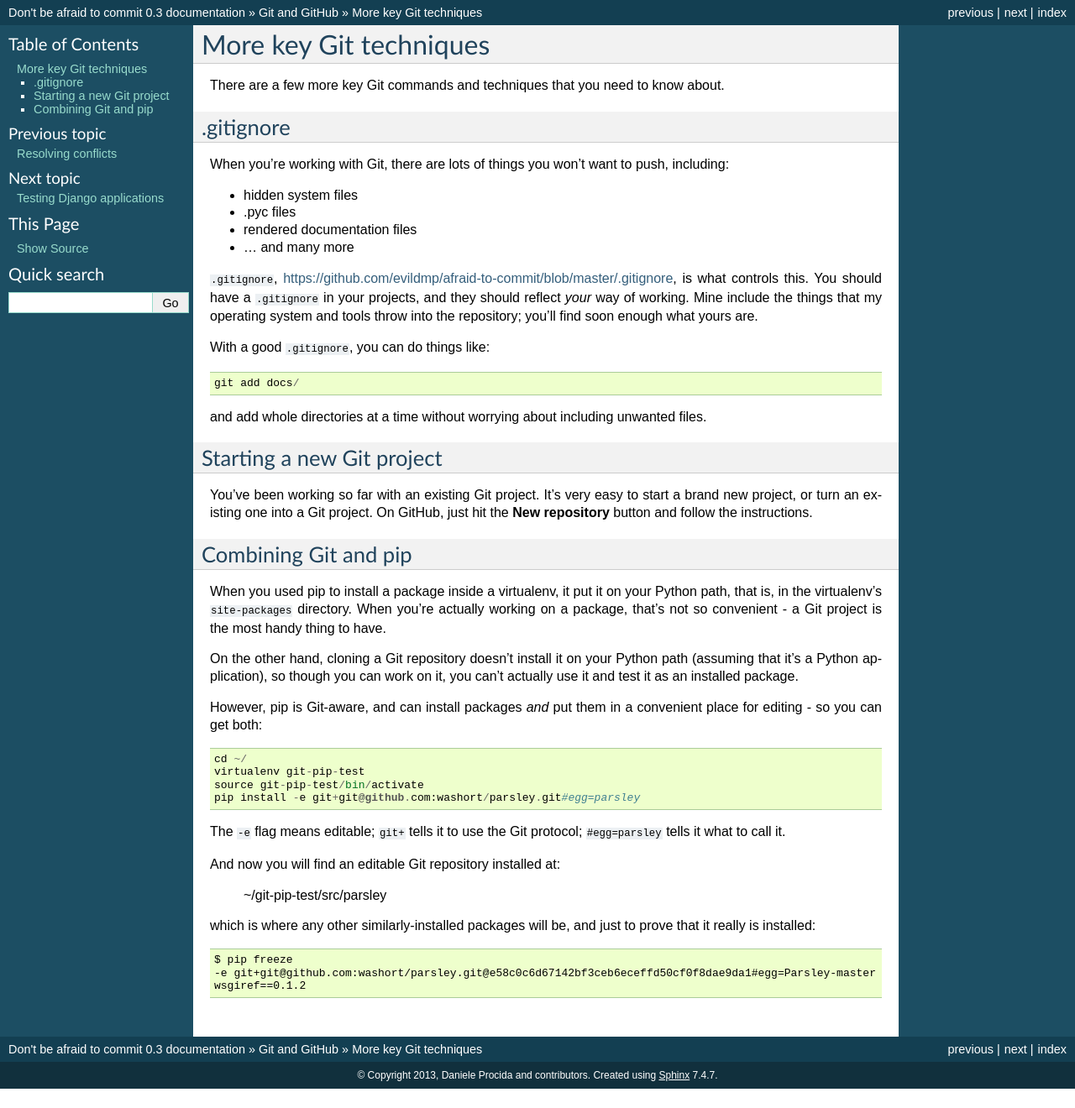
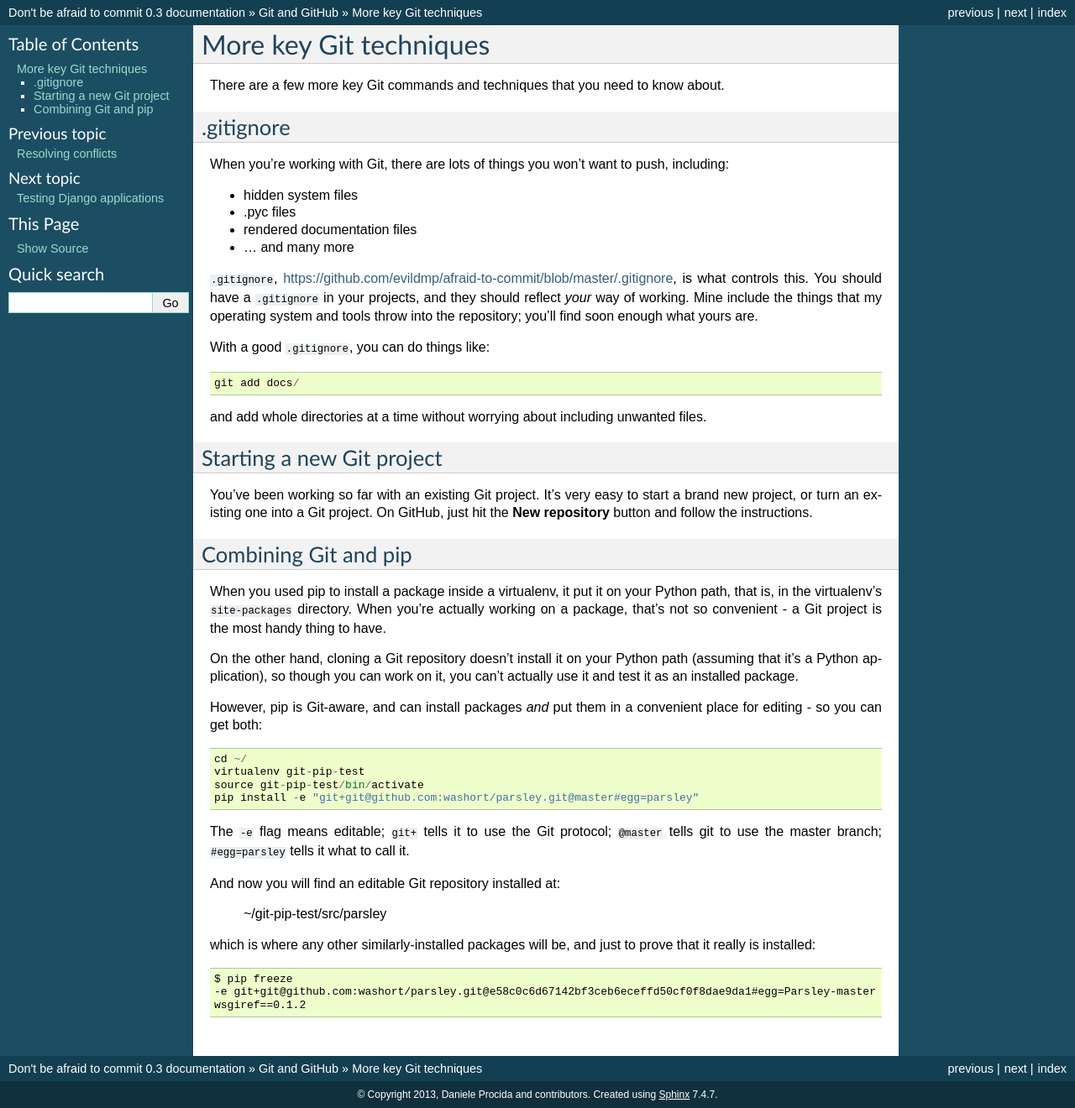
Before and after one commit to evildmp/afraid-to-commit, a Sphinx documentation site: the page built from docs/git/moregit.rst, in a window 1280 px wide. Shown: the whole page at 84% size. Built offline with Sphinx 7.4.7, drawn with Linux system fonts in a browser that asks for light colours; before the commit the page ends 1297 px from its top, so only the background shows below that.

Commit message:
Add quotation marks around pip -e source and ref to master branch

```diff
--- a/docs/git/moregit.rst
+++ b/docs/git/moregit.rst
@@ -54,15 +54,18 @@ convenient place for editing - so you can get both::
     cd ~/
     virtualenv git-pip-test
     source git-pip-test/bin/activate
-    pip install -e git+git@github.com:washort/parsley.git#egg=parsley
+    pip install -e "git+git@github.com:washort/parsley.git@master#egg=parsley"
 
-The ``-e`` flag means editable; ``git+`` tells it to use the Git protocol; ``#egg=parsley`` tells it what to call it.
+The ``-e`` flag means editable; ``git+`` tells it to use the Git protocol;
+``@master`` tells git to use the master branch; ``#egg=parsley`` tells it what
+to call it.
 
 And now you will find an editable Git repository installed at:
 
     ~/git-pip-test/src/parsley
 
-which is where any other similarly-installed packages will be, and just to prove that it really is installed::
+which is where any other similarly-installed packages will be, and just to
+prove that it really is installed::
 
     $ pip freeze
     -e git+git@github.com:washort/parsley.git@e58c0c6d67142bf3ceb6eceffd50cf0f8dae9da1#egg=Parsley-master
```
